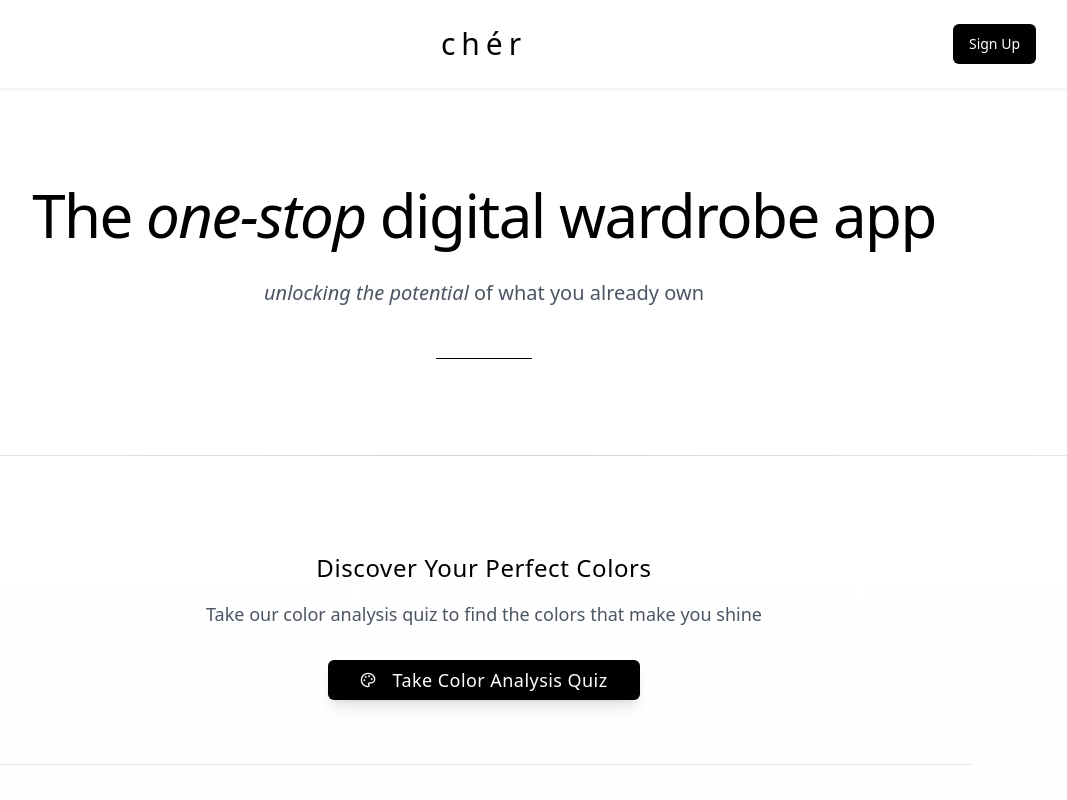
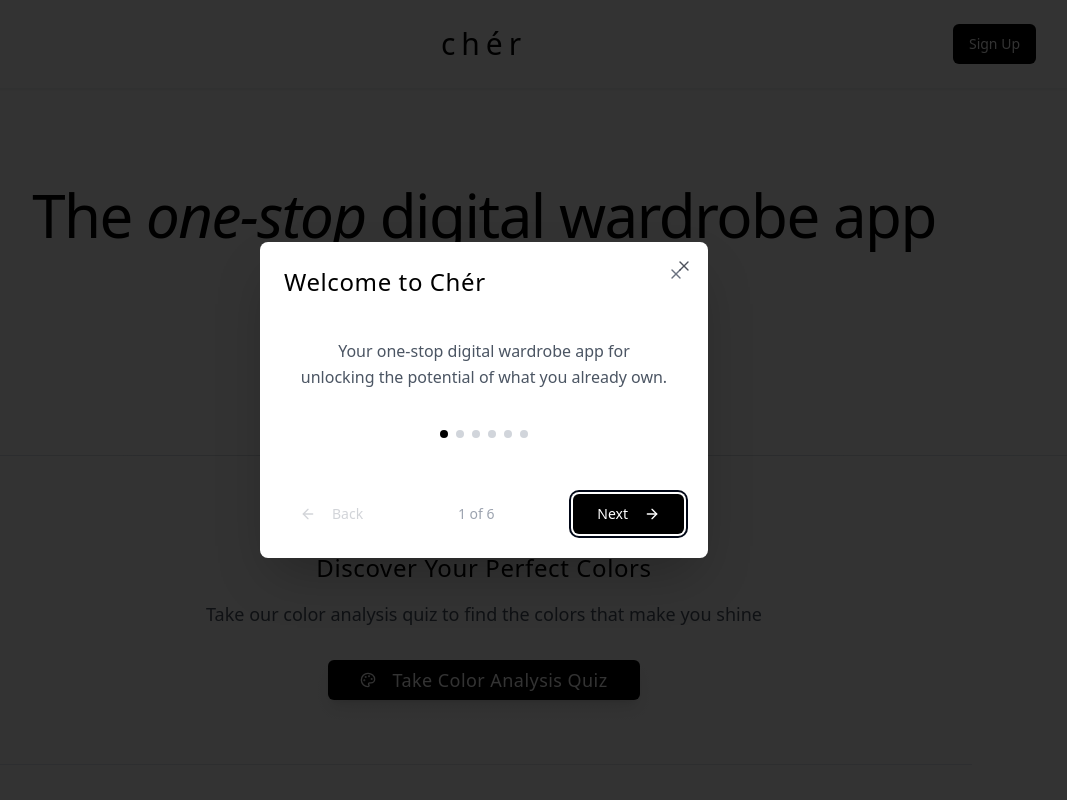
Before and after one commit to shravanisaraf/stylex, a React (Vite) app: page / in a window 1280 px wide. Shown: the top 800 px of the page, without its empty margins (156-1223 px from the left). Built offline with nearby package versions, Linux system fonts and the light colour scheme.

Commit message:
Add onboarding tutorial popup
Implement a popup with a blurred background to guide users on how to use the app upon initial website visit.

```diff
--- /dev/null
+++ b/src/components/Tutorial.tsx
@@ -0,0 +1,150 @@
+
+import React, { useState } from 'react';
+import { Dialog, DialogContent, DialogHeader, DialogTitle } from './ui/dialog';
+import { Button } from './ui/button';
+import { ArrowLeft, ArrowRight, X, Palette, Filter, Shuffle, Save } from 'lucide-react';
+
+interface TutorialProps {
+  isOpen: boolean;
+  onClose: () => void;
+}
+
+const tutorialSteps = [
+  {
+    title: "Welcome to Chér",
+    content: "Your one-stop digital wardrobe app for unlocking the potential of what you already own.",
+    icon: null
+  },
+  {
+    title: "Take the Color Quiz",
+    content: "Start by taking our color analysis quiz to discover the colors that make you shine and look your best.",
+    icon: <Palette className="w-8 h-8 text-black" />
+  },
+  {
+    title: "Filter Your Style",
+    content: "Use the filter panel to select clothing categories and apply your perfect colors to curate your wardrobe.",
+    icon: <Filter className="w-8 h-8 text-black" />
+  },
+  {
+    title: "Browse & Mix",
+    content: "Navigate through your clothing items using the arrow buttons, or hit the random mix button for surprise combinations.",
+    icon: <Shuffle className="w-8 h-8 text-black" />
+  },
+  {
+    title: "Save Your Looks",
+    content: "Found a perfect outfit? Save it with a custom name and access all your saved looks from the menu.",
+    icon: <Save className="w-8 h-8 text-black" />
+  },
+  {
+    title: "Ready to Style!",
+    content: "You're all set! Start exploring and discover endless styling possibilities with pieces you already have.",
+    icon: null
+  }
+];
+
+const Tutorial: React.FC<TutorialProps> = ({ isOpen, onClose }) => {
+  const [currentStep, setCurrentStep] = useState(0);
+
+  const nextStep = () => {
+    if (currentStep < tutorialSteps.length - 1) {
+      setCurrentStep(currentStep + 1);
+    }
+  };
+
+  const prevStep = () => {
+    if (currentStep > 0) {
+      setCurrentStep(currentStep - 1);
+    }
+  };
+
+  const handleClose = () => {
+    setCurrentStep(0);
+    onClose();
+  };
+
+  const currentStepData = tutorialSteps[currentStep];
+
+  return (
+    <Dialog open={isOpen} onOpenChange={handleClose}>
+      <DialogContent className="max-w-md mx-auto bg-white rounded-2xl border-0 shadow-2xl">
+        <DialogHeader className="text-center pb-6">
+          <DialogTitle className="text-2xl font-light tracking-wide text-black">
+            {currentStepData.title}
+          </DialogTitle>
+        </DialogHeader>
+
+        <div className="text-center space-y-6">
+          {/* Icon */}
+          {currentStepData.icon && (
+            <div className="flex justify-center">
+              <div className="p-4 bg-gray-50 rounded-full">
+                {currentStepData.icon}
+              </div>
+            </div>
+          )}
+
+          {/* Content */}
+          <p className="text-gray-600 font-light leading-relaxed px-4">
+            {currentStepData.content}
+          </p>
+
+          {/* Step Indicators */}
+          <div className="flex justify-center space-x-2 py-4">
+            {tutorialSteps.map((_, index) => (
+              <div
+                key={index}
+                className={`w-2 h-2 rounded-full transition-colors duration-200 ${
+                  index === currentStep ? 'bg-black' : 'bg-gray-300'
+                }`}
+              />
+            ))}
+          </div>
+
+          {/* Navigation Buttons */}
+          <div className="flex justify-between items-center pt-4">
+            <Button
+              variant="ghost"
+              onClick={prevStep}
+              disabled={currentStep === 0}
+              className="flex items-center space-x-2 text-gray-500 hover:text-black disabled:opacity-30"
+            >
+              <ArrowLeft className="w-4 h-4" />
+              <span>Back</span>
+            </Button>
+
+            <span className="text-sm text-gray-400 font-light">
+              {currentStep + 1} of {tutorialSteps.length}
+            </span>
+
+            {currentStep < tutorialSteps.length - 1 ? (
+              <Button
+                onClick={nextStep}
+                className="flex items-center space-x-2 bg-black hover:bg-gray-800 text-white px-6"
+              >
+                <span>Next</span>
+                <ArrowRight className="w-4 h-4" />
+              </Button>
+            ) : (
+              <Button
+                onClick={handleClose}
+                className="bg-black hover:bg-gray-800 text-white px-6"
+              >
+                Get Started
+              </Button>
+            )}
+          </div>
+        </div>
+
+        {/* Close button */}
+        <button
+          onClick={handleClose}
+          className="absolute top-4 right-4 p-2 hover:bg-gray-100 rounded-full transition-colors"
+        >
+          <X className="w-4 h-4 text-gray-500" />
+        </button>
+      </DialogContent>
+    </Dialog>
+  );
+};
+
+export default Tutorial;
--- a/src/pages/Index.tsx
+++ b/src/pages/Index.tsx
@@ -1,5 +1,4 @@
-
-import React, { useState, useMemo } from 'react';
+import React, { useState, useMemo, useEffect } from 'react';
 import { ArrowLeft, ArrowRight, Palette } from 'lucide-react';
 import ClothingItem from '../components/ClothingItem';
 import OutfitDisplay from '../components/OutfitDisplay';
@@ -9,6 +8,7 @@ import UserProfile from '../components/UserProfile';
 import SignOutButton from '../components/SignOutButton';
 import ColorAnalysisQuiz from '../components/ColorAnalysisQuiz';
 import HamburgerMenu from '../components/HamburgerMenu';
+import Tutorial from '../components/Tutorial';
 import { Button } from '../components/ui/button';
 import { Separator } from '../components/ui/separator';
 import { useStyle } from '../contexts/StyleContext';
@@ -19,6 +19,20 @@ const Index = () => {
   // Use the clothing data from our separate file
   const allClothingItems: ClothingItemType[] = clothingItems;
   const [showColorQuiz, setShowColorQuiz] = useState(false);
+  const [showTutorial, setShowTutorial] = useState(false);
+
+  // Show tutorial on first visit
+  useEffect(() => {
+    const hasSeenTutorial = localStorage.getItem('hasSeenTutorial');
+    if (!hasSeenTutorial) {
+      setShowTutorial(true);
+    }
+  }, []);
+
+  const handleCloseTutorial = () => {
+    setShowTutorial(false);
+    localStorage.setItem('hasSeenTutorial', 'true');
+  };
 
   const [filters, setFilters] = useState<FilterState>({
     selectedCategories: ['tops', 'bottoms'],
@@ -273,6 +287,9 @@ const Index = () => {
         </div>
       </section>
 
+      {/* Tutorial Modal */}
+      <Tutorial isOpen={showTutorial} onClose={handleCloseTutorial} />
+
       {/* Color Analysis Quiz Modal */}
       <ColorAnalysisQuiz
         isOpen={showColorQuiz}
```
